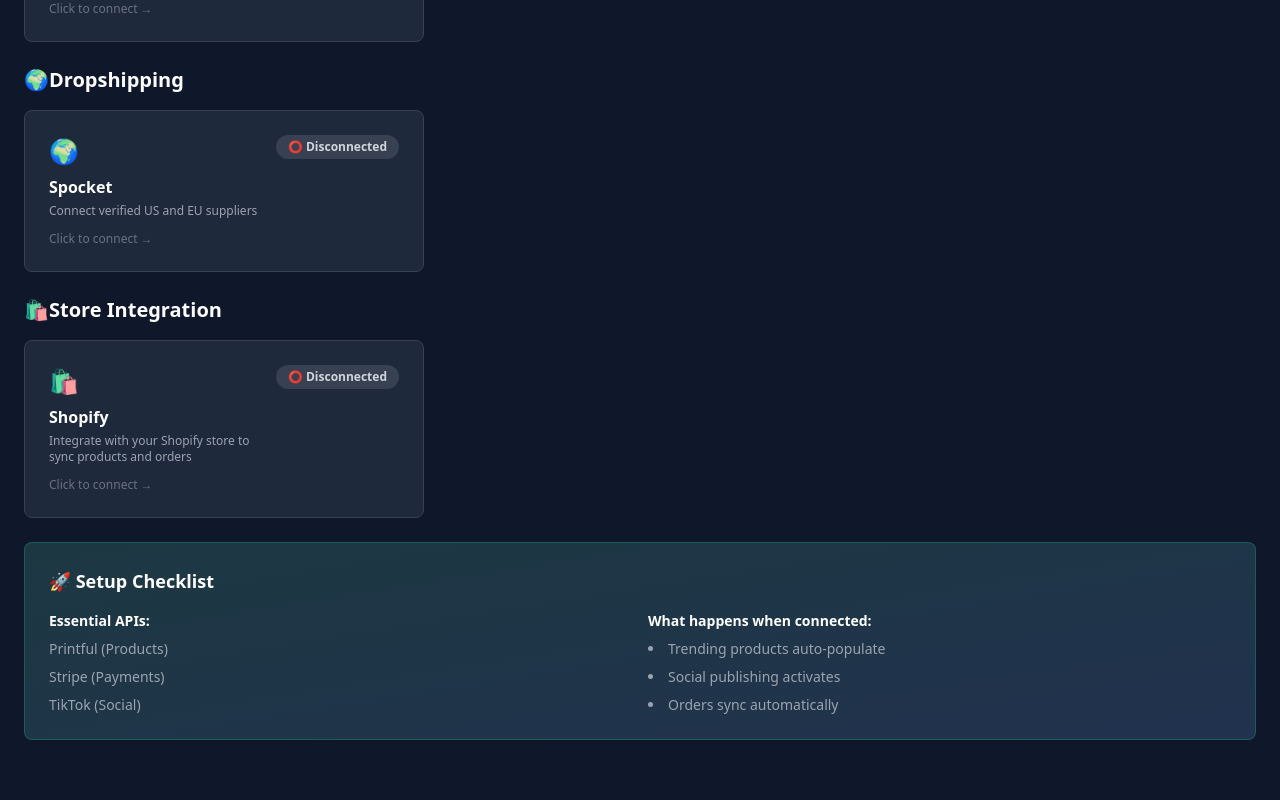
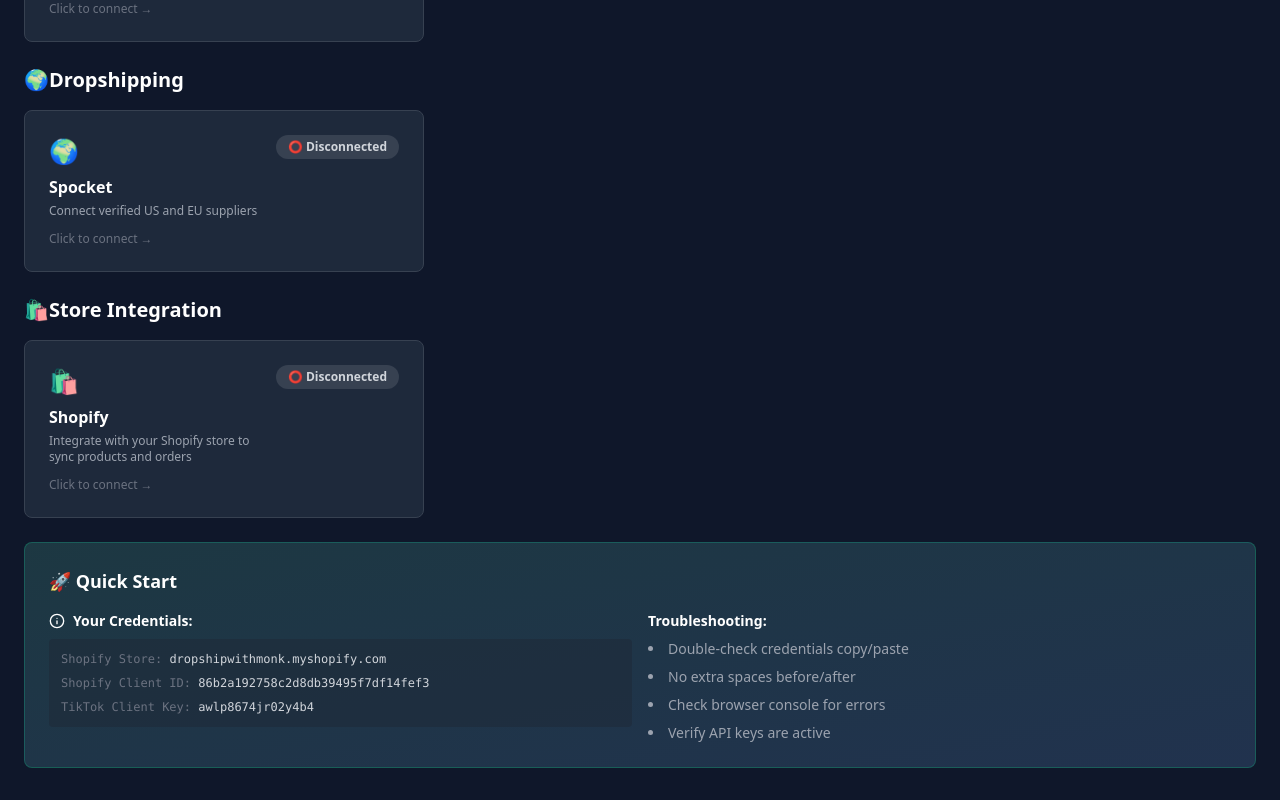
Before and after one commit to stichandlilo03-design/Dropshipping, a Next.js app: page /integrations in a window 1280 px wide. Shown: the part 1031-1831 px from the top of the page. Before the commit the page ends 1803 px from the top, so only its background shows below. Built offline with nearby package versions, Linux system fonts and the light colour scheme; sample sign-in values are in the browser's storage.

Commit message:
Update page.jsx

```diff
--- a/app/integrations/page.jsx
+++ b/app/integrations/page.jsx
@@ -3,7 +3,7 @@
 import { useState, useEffect } from 'react';
 import { useRouter } from 'next/navigation';
 import Link from 'next/link';
-import { ArrowLeft, LogOut, Settings, Check, AlertCircle, Eye, EyeOff, Loader } from 'lucide-react';
+import { ArrowLeft, LogOut, Check, AlertCircle, Eye, EyeOff, Loader, Info } from 'lucide-react';
 import { getUser, getToken } from '@/lib/auth';
 
 const INTEGRATIONS = [
@@ -18,14 +18,14 @@
         name: 'Client ID',
         key: 'clientId',
         type: 'text',
-        placeholder: 'Your Printful Client ID',
+        placeholder: '86b2a192758c2d8db39495f7df14fef3',
         help: 'Get from: Printful Dashboard → Apps → Your App → Credentials'
       },
       {
         name: 'Client Secret',
         key: 'clientSecret',
         type: 'password',
-        placeholder: 'Your Printful Client Secret',
+        placeholder: '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',
         help: 'Get from: Printful Dashboard → Apps → Your App → Credentials'
       },
     ],
@@ -43,18 +43,18 @@
         name: 'Client Key',
         key: 'clientKey',
         type: 'text',
-        placeholder: 'Your TikTok Client Key',
+        placeholder: 'awlp8674jr02y4b4',
         help: 'Get from: TikTok Developers → Your App → App details → Credentials'
       },
       {
         name: 'Client Secret',
         key: 'clientSecret',
         type: 'password',
-        placeholder: 'Your TikTok Client Secret',
+        placeholder: 'Q4a7y962CyIAmbcNNZi43GlKOckTTj1L',
         help: 'Get from: TikTok Developers → Your App → App details → Credentials'
       },
       {
-        name: 'Redirect URI',
+        name: 'Redirect URI (Optional)',
         key: 'redirectUri',
         type: 'text',
         placeholder: 'https://yoursite.com/api/auth/tiktok/callback',
@@ -75,18 +75,18 @@
         name: 'Store URL',
         key: 'storeUrl',
         type: 'text',
-        placeholder: 'your-store.myshopify.com',
-        help: 'Your Shopify store domain'
+        placeholder: 'dropshipwithmonk.myshopify.com',
+        help: 'Your Shopify store domain (WITHOUT https://)'
       },
       {
         name: 'Access Token',
         key: 'accessToken',
         type: 'password',
-        placeholder: 'Your Shopify Access Token',
-        help: 'Get from: Shopify Admin → Settings → Apps and integrations → Develop apps'
+        placeholder: 'shpat_xxxxxxxxxxxxxxxxxxxxxxxx',
+        help: 'Get from: Shopify Admin → Settings → Apps and integrations → Develop apps → API credentials'
       },
     ],
-    docs: 'https://shopify.dev/docs/admin-api/graphql',
+    docs: 'https://shopify.dev/docs/admin-api/rest/reference',
     status: 'disconnected',
   },
   {
@@ -233,6 +233,7 @@
   const [loading, setLoading] = useState({});
   const [formData, setFormData] = useState({});
   const [showKeys, setShowKeys] = useState({});
+  const [detailedError, setDetailedError] = useState('');
 
   useEffect(() => {
     setMounted(true);
@@ -271,12 +272,16 @@
     const integration = integrations.find(i => i.id === integrationId);
     const data = formData[integrationId] || {};
 
-    if (integration.fields.some(field => !data[field.key])) {
-      setNotification('❌ Please fill in all fields');
+    // Check required fields
+    const requiredFields = integration.fields.filter(f => f.name !== 'Redirect URI (Optional)');
+    if (requiredFields.some(field => !data[field.key])) {
+      setNotification('❌ Please fill in all required fields');
       return;
     }
 
     setLoading({ ...loading, [integrationId]: true });
+    setDetailedError('');
+
     try {
       const response = await fetch(`/api/integrations/${integrationId}/validate`, {
         method: 'POST',
@@ -286,9 +291,9 @@
         body: JSON.stringify(data),
       });
 
-      if (response.ok) {
-        const result = await response.json();
+      const result = await response.json();
 
+      if (response.ok && result.success) {
         const saved = JSON.parse(localStorage.getItem('integrations') || '{}');
         saved[integrationId] = result.credentials || data;
         localStorage.setItem('integrations', JSON.stringify(saved));
@@ -309,12 +314,15 @@
         setNotification(`✅ ${integration.name} connected successfully!`);
         setTimeout(() => setNotification(''), 3000);
       } else {
-        const error = await response.json();
-        setNotification(`❌ ${error.error || 'Connection failed'}`);
+        const errorMessage = result.error || 'Connection failed';
+        setNotification(`❌ ${errorMessage}`);
+        setDetailedError(errorMessage);
       }
     } catch (error) {
       console.error('Connection error:', error);
-      setNotification('❌ Connection failed. Try again later.');
+      const errorMsg = error.message || 'Unknown error';
+      setNotification(`❌ Connection failed: ${errorMsg}`);
+      setDetailedError(`Error details: ${errorMsg}`);
     } finally {
       setLoading({ ...loading, [integrationId]: false });
     }
@@ -338,6 +346,7 @@
       });
       setIntegrations(updated);
       setNotification('✅ Integration disconnected');
+      setDetailedError('');
       setTimeout(() => setNotification(''), 3000);
     } catch (error) {
       console.error('Error disconnecting:', error);
@@ -391,13 +400,16 @@
       <div className="max-w-7xl mx-auto px-6 py-8 space-y-6">
         {/* Notification */}
         {notification && (
-          <div className={`p-4 rounded-lg flex items-center gap-2 ${
+          <div className={`p-4 rounded-lg flex items-start gap-3 ${
             notification.includes('✅')
               ? 'bg-green-500/10 border border-green-500/30 text-green-400'
               : 'bg-red-500/10 border border-red-500/30 text-red-400'
           }`}>
-            {notification.includes('✅') ? <Check size={20} /> : <AlertCircle size={20} />}
-            {notification}
+            {notification.includes('✅') ? <Check size={20} className="mt-0.5" /> : <AlertCircle size={20} className="mt-0.5" />}
+            <div>
+              <p>{notification}</p>
+              {detailedError && <p className="text-xs mt-2 opacity-90">{detailedError}</p>}
+            </div>
           </div>
         )}
 
@@ -538,22 +550,26 @@
 
         {/* Summary Card */}
         <div className="card bg-gradient-to-br from-accent/10 to-blue-500/10 border border-accent/30">
-          <h3 className="text-lg font-bold text-white mb-4">🚀 Setup Checklist</h3>
+          <h3 className="text-lg font-bold text-white mb-4">🚀 Quick Start</h3>
           <div className="grid md:grid-cols-2 gap-4 text-sm">
             <div>
-              <p className="font-semibold text-white mb-2">Essential APIs:</p>
-              <ul className="text-gray-400 space-y-2">
-                <li className={connected >= 1 ? '✅ text-green-400' : '⭕'}>Printful (Products)</li>
-                <li className={connected >= 2 ? '✅ text-green-400' : '⭕'}>Stripe (Payments)</li>
-                <li className={connected >= 3 ? '✅ text-green-400' : '⭕'}>TikTok (Social)</li>
-              </ul>
+              <p className="font-semibold text-white mb-2 flex items-center gap-2">
+                <Info size={16} />
+                Your Credentials:
+              </p>
+              <div className="bg-gray-800/50 rounded p-3 space-y-2 font-mono text-xs text-gray-300">
+                <p><span className="text-gray-500">Shopify Store:</span> dropshipwithmonk.myshopify.com</p>
+                <p><span className="text-gray-500">Shopify Client ID:</span> 86b2a192758c2d8db39495f7df14fef3</p>
+                <p><span className="text-gray-500">TikTok Client Key:</span> awlp8674jr02y4b4</p>
+              </div>
             </div>
             <div>
-              <p className="font-semibold text-white mb-2">What happens when connected:</p>
+              <p className="font-semibold text-white mb-2">Troubleshooting:</p>
               <ul className="text-gray-400 space-y-2 list-disc list-inside">
-                <li>Trending products auto-populate</li>
-                <li>Social publishing activates</li>
-                <li>Orders sync automatically</li>
+                <li>Double-check credentials copy/paste</li>
+                <li>No extra spaces before/after</li>
+                <li>Check browser console for errors</li>
+                <li>Verify API keys are active</li>
               </ul>
             </div>
           </div>
```
